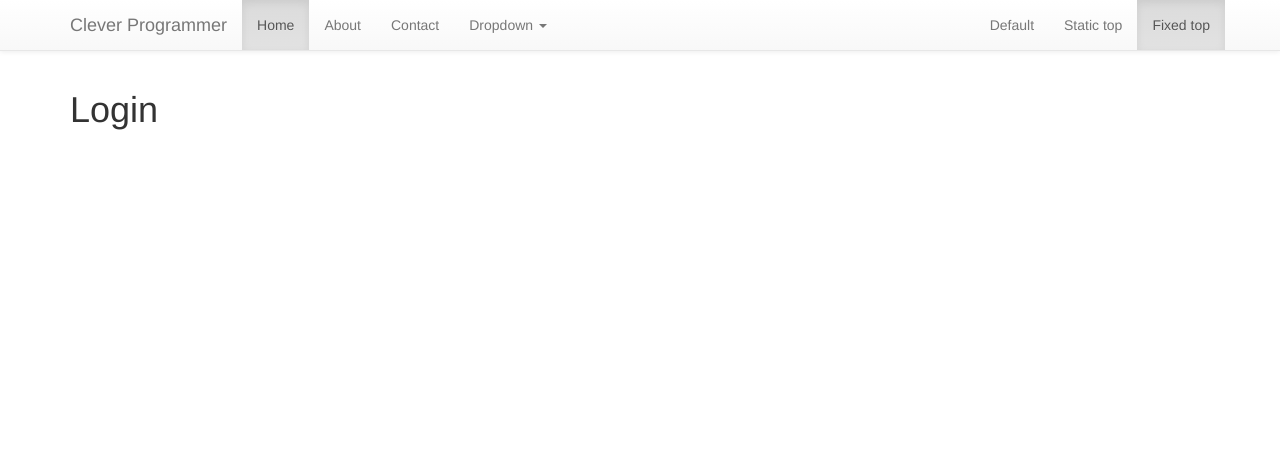
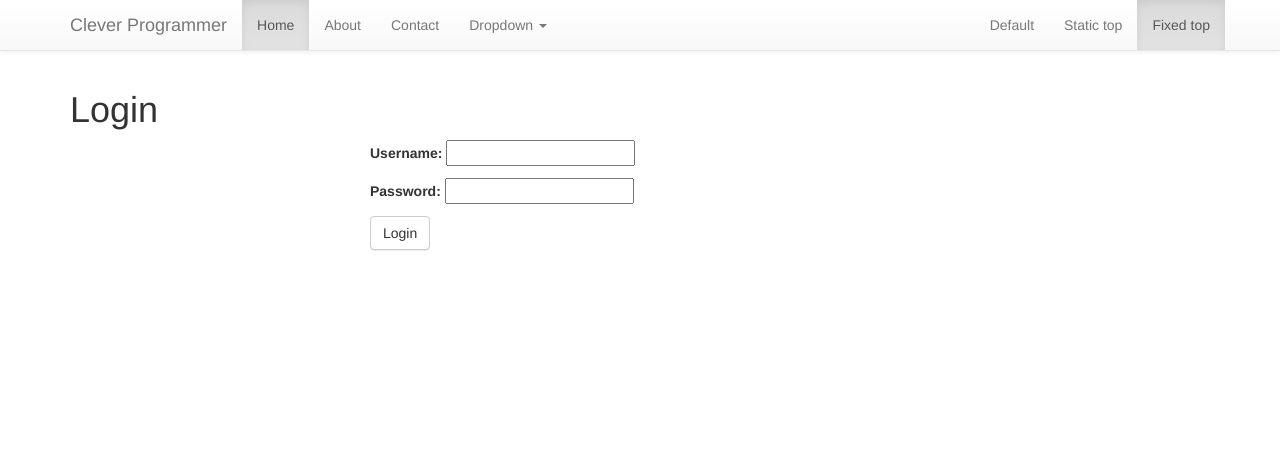
Before and after one commit to CleverProgrammer/srvup, a Django app: page /login/ in a window 1280 px wide. Shown: the top 450 px of the page. Run offline with Django 3.2, Linux system fonts and the light colour scheme; some libraries are stand-ins or nearby versions.

Commit message:
Add redirect on login functionality

```diff
--- /dev/null
+++ b/srvup/forms.py
@@ -0,0 +1,6 @@
+from django import forms
+
+
+class LoginForm(forms.Form):
+    username = forms.CharField(label='Username')
+    password = forms.CharField(widget=forms.PasswordInput())
--- a/srvup/urls.py
+++ b/srvup/urls.py
@@ -22,6 +22,6 @@ urlpatterns = [
     # url(r'^$', TemplateView.as_view(template_name='base.html'), name='home'),
     url(r'^$', views.home, name='home'),
     # url(r'^staff/$', views.staff, name='staff'),
-    url(r'^login/$', views.login, name='login'),
+    url(r'^login/$', views.auth_login, name='login'),
     url(r'^admin/', admin.site.urls),
     ]
--- a/srvup/views.py
+++ b/srvup/views.py
@@ -1,6 +1,9 @@
+from django.contrib.auth import authenticate, login, logout
 from django.shortcuts import render, HttpResponseRedirect
 from django.contrib.auth.decorators import login_required
 from django.utils.safestring import mark_safe
+
+from .forms import LoginForm
 from videos.models import Video
 
 
@@ -20,8 +23,20 @@ def home(request):
     return render(request, 'home.html', context)
 
 
-def login(request):
-    context = {
+def auth_login(request):
+    form = LoginForm(request.POST or None)
+    next_url = request.GET.get('next')
+    if form.is_valid():
+        username = form.cleaned_data['username']
+        password = form.cleaned_data['password']
+        # print(username, password)
+        user = authenticate(username=username, password=password)
+        if user:
+            login(request, user)
+            return HttpResponseRedirect(next_url)
+    context = {'form': form}
+    return render(request, 'login.html', context)
 
-    }
-    return render(request, 'login.html', context)
+
+def auth_logout(request):
+    pass
--- a/templates/login.html
+++ b/templates/login.html
@@ -4,5 +4,12 @@
 
 {% block content %}
     <h1>Login</h1>
-{#    {{ form.as_p }}#}
+
+    <div class="col-sm-6 col-sm-offset-3">
+        <form action="" method="post">
+            {% csrf_token %}
+            {{ form.as_p }}
+            <input type="submit" class="btn btn-default" value="Login" />
+        </form>
+    </div>
 {% endblock %}
```
